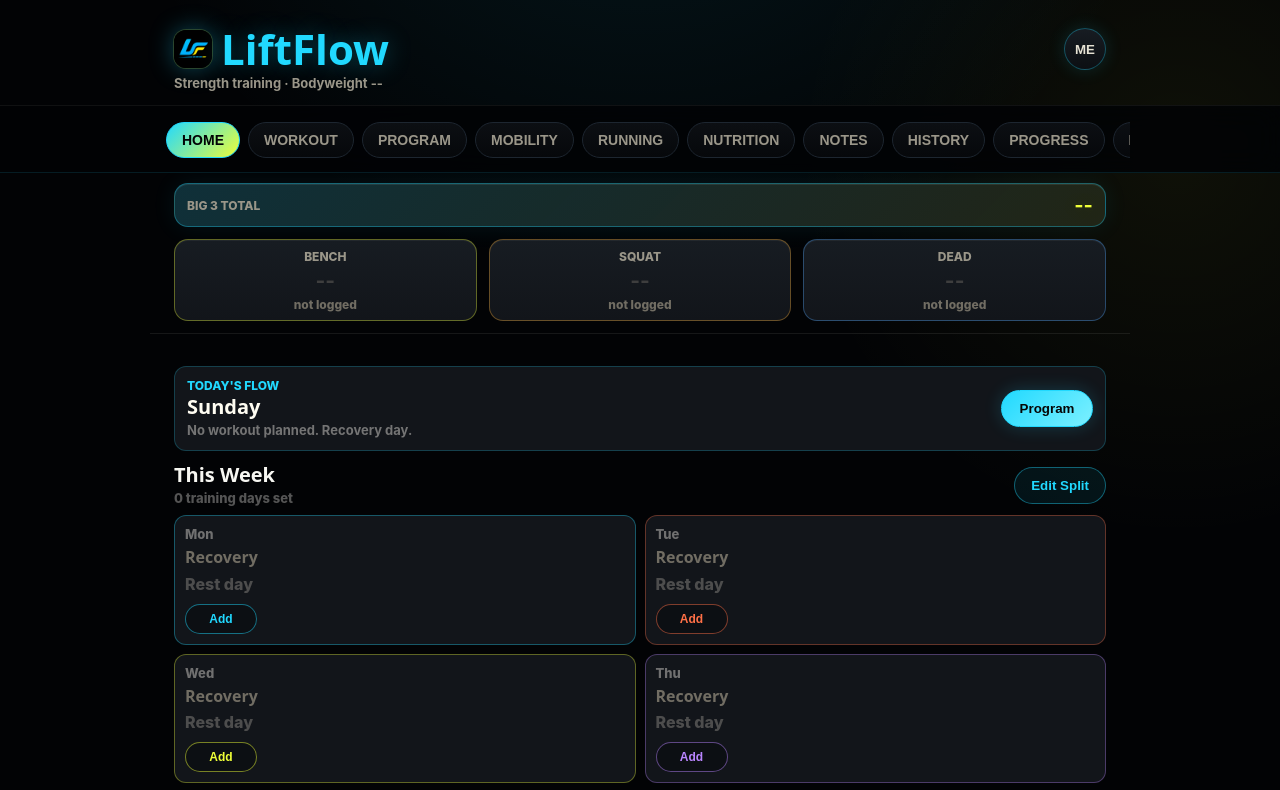
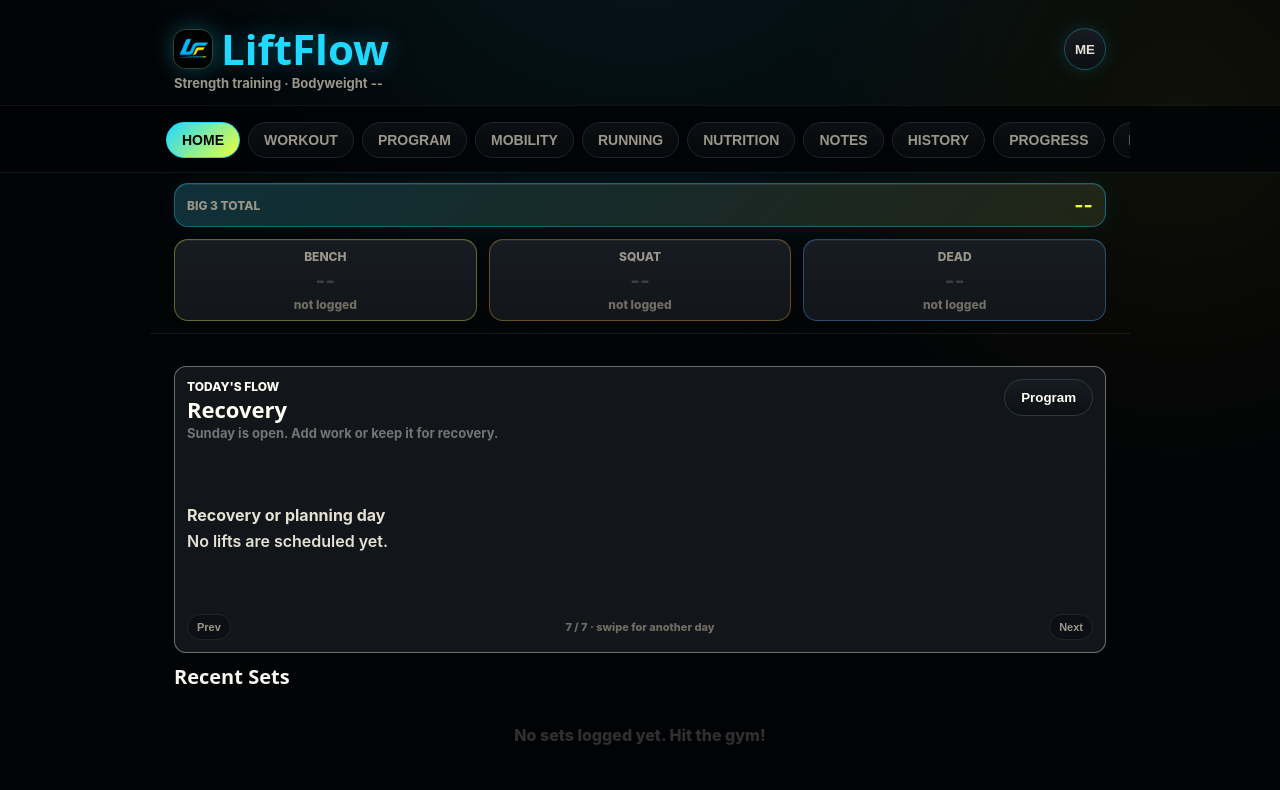
Before and after one commit to SoftLockedLive/LiftFlow, a Next.js app in the folder liftflow/: page / in a window 1280 px wide. Shown: the top 790 px of the page. Built offline with nearby package versions, Linux system fonts and the light colour scheme.

Commit message:
Add swipeable home flow card

```diff
--- a/liftflow/src/components/Layout.js
+++ b/liftflow/src/components/Layout.js
@@ -86,7 +86,12 @@ export default function Layout({ children }) {
     <div style={shell}>
       <header className="app-hero" style={hero}>
         <div style={heroTitleBlock}>
-          <div style={brandLockup}>
+          <button
+            type="button"
+            onClick={() => navigateTab("/")}
+            style={brandButton}
+            aria-label="Go to home"
+          >
             <Image
               src="/icons/icon-192.png"
               alt=""
@@ -96,7 +101,7 @@ export default function Layout({ children }) {
               style={logoMark}
             />
             <h1 style={brand}>LiftFlow</h1>
-          </div>
+          </button>
           <p style={subhead}>{goalLabel} training · {bodyweight}</p>
         </div>
 
@@ -311,6 +316,16 @@ const brandLockup = {
   gap: 9,
 };
 
+const brandButton = {
+  ...brandLockup,
+  padding: 0,
+  border: 0,
+  borderRadius: 0,
+  background: "transparent",
+  boxShadow: "none",
+  textAlign: "left",
+};
+
 const logoMark = {
   width: 38,
   height: 38,
--- a/liftflow/src/pages/index.js
+++ b/liftflow/src/pages/index.js
@@ -14,12 +14,16 @@ export default function Home() {
   const [plan, setPlan] = useState({});
   const [today, setToday] = useState("Monday");
   const [openRecent, setOpenRecent] = useState("");
+  const [flowIndex, setFlowIndex] = useState(0);
+  const [touchStart, setTouchStart] = useState(null);
 
   useEffect(() => {
     const timer = window.setTimeout(() => {
       setWorkouts(getWorkouts());
       setPlan(getPlan());
-      setToday(getTodayName());
+      const currentDay = getTodayName();
+      setToday(currentDay);
+      setFlowIndex(Math.max(0, DAYS.indexOf(currentDay)));
     }, 0);
 
     return () => window.clearTimeout(timer);
@@ -43,96 +47,91 @@ export default function Home() {
     [plan, today]
   );
 
-  const todaysLifts = week.find((day) => day.isToday)?.lifts || [];
-  const todayItem = week.find((day) => day.isToday);
-  const plannedDays = week.filter((day) => day.lifts.length > 0 || day.recovery).length;
+  const flowItem = week[flowIndex] || week.find((day) => day.isToday) || week[0];
+  const flowHasPlan = flowItem?.lifts?.length > 0 || flowItem?.recovery;
   const recentSessions = useMemo(() => buildRecentSessions(workouts).slice(0, 5), [workouts]);
+
+  function moveFlow(direction) {
+    setFlowIndex((current) => (current + direction + DAYS.length) % DAYS.length);
+  }
+
+  function finishSwipe(endX) {
+    if (touchStart === null) return;
+    const distance = endX - touchStart;
+    setTouchStart(null);
+    if (Math.abs(distance) < 42) return;
+    moveFlow(distance < 0 ? 1 : -1);
+  }
 
   return (
     <div style={homeWrap}>
-      <section className="home-focus" style={focusCard}>
+      <section
+        className="home-focus"
+        style={{
+          ...focusCard,
+          borderColor: flowItem?.recovery ? tint(colors.success, 0.42) : tint(flowItem?.accent || colors.brand, 0.38),
+        }}
+        onTouchStart={(event) => setTouchStart(event.touches[0]?.clientX ?? null)}
+        onTouchEnd={(event) => finishSwipe(event.changedTouches[0]?.clientX ?? touchStart)}
+      >
+        <div style={flowTop}>
           <div>
-          <p style={eyebrow}>Today&apos;s Flow</p>
-          <h2 style={focusTitle}>{today}</h2>
+            <p style={{ ...eyebrow, color: flowItem?.recovery ? colors.success : flowItem?.accent || colors.brand }}>
+              {getFlowLabel(flowItem?.day, today)}
+            </p>
+            <h2 style={focusTitle}>{getDayTitle(flowItem)}</h2>
             <p style={focusCopy}>
-            {todayItem?.recovery
-              ? `${todayItem.recovery.activity} · ${todayItem.recovery.duration}`
-              : todaysLifts.length > 0
-              ? `${getDayTitle(todayItem)} · ${todaysLifts.slice(0, 2).map((lift) => lift.exercise).join(", ")}`
-              : "No workout planned. Recovery day."}
+              {flowItem?.recovery
+                ? `${flowItem.recovery.activity} · ${flowItem.recovery.duration} · ${flowItem.recovery.intensity || "Easy"}`
+                : flowItem?.lifts?.length > 0
+                ? `${flowItem.day} · ${flowItem.lifts.length} planned lift${flowItem.lifts.length === 1 ? "" : "s"}`
+                : `${flowItem?.day || "Today"} is open. Add work or keep it for recovery.`}
             </p>
           </div>
 
           <button
             type="button"
-          className="primary"
-          onClick={() => router.push(todaysLifts.length > 0 || todayItem?.recovery ? `/workout?day=${encodeURIComponent(today)}` : "/plan")}
+            className={flowHasPlan ? "primary" : ""}
+            onClick={() => router.push(flowHasPlan ? `/workout?day=${encodeURIComponent(flowItem.day)}` : "/plan")}
             style={focusButton}
           >
-          {todaysLifts.length > 0 || todayItem?.recovery ? "View" : "Program"}
-        </button>
-      </section>
-
-      <section style={section}>
-        <div className="section-header" style={sectionHeader}>
-          <div>
-            <h2 style={sectionTitle}>This Week</h2>
-            <p style={sectionMeta}>{plannedDays} training days set</p>
-          </div>
-          <button type="button" onClick={() => router.push("/plan")} style={ghostButton}>
-            Edit Split
+            {flowHasPlan ? "Open" : "Program"}
           </button>
         </div>
 
-        <div className="home-week-grid" style={weekGrid}>
-          {week.map((item) => (
-            <article
-              key={item.day}
-              style={{
-                ...dayCard,
-                ...(item.day === "Sunday" ? sundayCard : {}),
-                borderColor: item.recovery ? tint(colors.success, 0.42) : item.isToday ? item.accent : tint(item.accent, 0.34),
-                background: colors.surface,
-              }}
-            >
-              <div style={dayTopline}>
-                <p style={dayMeta}>{item.day.slice(0, 3)}</p>
-                {item.isToday && <span style={{ ...todayBadge, color: item.accent }}>Today</span>}
+        <div style={flowBody}>
+          {flowItem?.recovery ? (
+            <div style={flowRecovery}>
+              <strong>{flowItem.recovery.activity}</strong>
+              {flowItem.recovery.notes && <span>{flowItem.recovery.notes}</span>}
+            </div>
+          ) : flowItem?.lifts?.length > 0 ? (
+            flowItem.lifts.slice(0, 4).map((lift) => (
+              <div key={lift.id || lift.exercise} style={flowLiftRow}>
+                <div>
+                  <strong style={flowLiftName}>{lift.exercise}</strong>
+                  <p style={flowLiftMeta}>{lift.sets || "--"} sets · {lift.reps || "--"} reps</p>
+                </div>
+                {(lift.note || lift.stretches) && <span style={flowLiftNote}>{lift.note || lift.stretches}</span>}
+              </div>
+            ))
+          ) : (
+            <div style={flowRecovery}>
+              <strong>Recovery or planning day</strong>
+              <span>No lifts are scheduled yet.</span>
+            </div>
+          )}
+          {flowItem?.lifts?.length > 4 && <p style={flowMore}>+{flowItem.lifts.length - 4} more lifts in workout</p>}
         </div>
 
-              <h3 style={{ ...dayTitle, color: item.recovery ? colors.success : item.lifts.length > 0 ? item.accent : colors.mutedStrong }}>
-                {getDayTitle(item)}
-              </h3>
-
-              {item.recovery ? (
-                <p style={restCopy}>{item.recovery.activity} · {item.recovery.duration}</p>
-              ) : item.lifts.length > 0 ? (
-                <div style={liftPreview}>
-                  {item.lifts.slice(0, 3).map((lift) => (
-                    <LiftChip key={lift.id || lift.exercise} lift={lift} />
-                  ))}
-                  {item.lifts.length > 3 && (
-                    <span style={liftChip}>+{item.lifts.length - 3} more</span>
-                  )}
-                </div>
-              ) : (
-                <p style={restCopy}>Rest day</p>
-              )}
-
-              <button
-                type="button"
-                onClick={() => router.push(item.lifts.length > 0 || item.recovery ? `/workout?day=${encodeURIComponent(item.day)}` : "/plan")}
-                style={{
-                  ...openButton,
-                  color: item.recovery ? colors.success : item.accent,
-                  background: colors.surfaceSoft,
-                  borderColor: item.recovery ? tint(colors.success, 0.48) : tint(item.accent, 0.48),
-                }}
-              >
-                {item.lifts.length > 0 || item.recovery ? "Open" : "Add"}
+        <div style={flowFooter}>
+          <button type="button" onClick={() => moveFlow(-1)} style={flowNavButton} aria-label="Previous day">
+            Prev
           </button>
-            </article>
-          ))}
+          <span style={flowHint}>{flowIndex + 1} / {DAYS.length} · swipe for another day</span>
+          <button type="button" onClick={() => moveFlow(1)} style={flowNavButton} aria-label="Next day">
+            Next
+          </button>
         </div>
       </section>
 
@@ -181,20 +180,23 @@ export default function Home() {
   );
 }
 
-function LiftChip({ lift }) {
-  return (
-    <span style={liftChip}>
-      {lift.exercise} · {lift.sets}x{lift.reps}
-    </span>
-  );
-}
-
 function getDayTitle(day) {
+  if (!day) return "Today";
   if (day.name) return day.name;
   if (day.recovery) return "Recovery";
   if (day.lifts.length === 0) return "Recovery";
   if (day.lifts.length === 1) return day.lifts[0].exercise;
   return `${day.lifts.length} Exercises`;
+}
+
+function getFlowLabel(day, today) {
+  if (!day) return "Today's Flow";
+  const dayIndex = DAYS.indexOf(day);
+  const todayIndex = DAYS.indexOf(today);
+  if (dayIndex === todayIndex) return "Today's Flow";
+  if (dayIndex === (todayIndex + 1) % DAYS.length) return "Tomorrow's Flow";
+  if (dayIndex === (todayIndex + DAYS.length - 1) % DAYS.length) return "Yesterday's Flow";
+  return `${day}'s Flow`;
 }
 
 function buildRecentSessions(workouts) {
@@ -233,12 +235,21 @@ const homeWrap = {
 };
 
 const focusCard = {
-  minHeight: 72,
+  minHeight: 282,
   border: `1px solid ${tint(colors.brand, 0.22)}`,
   borderRadius: 12,
   background: colors.surface,
-  padding: "11px 12px",
-  alignItems: "center",
+  padding: 12,
+  display: "grid",
+  alignContent: "space-between",
+  gap: 10,
+  overflow: "hidden",
+  touchAction: "pan-y",
+};
+
+const flowTop = {
+  display: "flex",
+  alignItems: "flex-start",
   justifyContent: "space-between",
   gap: 12,
 };
@@ -254,7 +265,7 @@ const eyebrow = {
 const focusTitle = {
   margin: "4px 0",
   color: colors.text,
-  fontSize: 20,
+  fontSize: 22,
   lineHeight: 1,
 };
 
@@ -267,7 +278,82 @@ const focusCopy = {
 };
 
 const focusButton = {
-  minWidth: 92,
+  minWidth: 84,
+  flex: "0 0 auto",
+};
+
+const flowBody = {
+  minHeight: 152,
+  display: "grid",
+  gap: 7,
+};
+
+const flowLiftRow = {
+  display: "flex",
+  justifyContent: "space-between",
+  gap: 10,
+  borderTop: `1px solid ${colors.borderSoft}`,
+  paddingTop: 7,
+  minWidth: 0,
+};
+
+const flowLiftName = {
+  display: "block",
+  color: colors.textSoft,
+  fontSize: 14,
+  lineHeight: 1.1,
+};
+
+const flowLiftMeta = {
+  margin: "3px 0 0",
+  color: colors.mutedStrong,
+  fontSize: 12,
+};
+
+const flowLiftNote = {
+  maxWidth: "46%",
+  color: colors.muted,
+  fontSize: 11,
+  lineHeight: 1.25,
+  textAlign: "right",
+  overflow: "hidden",
+};
+
+const flowRecovery = {
+  minHeight: 96,
+  display: "grid",
+  alignContent: "center",
+  gap: 6,
+  color: colors.textSoft,
+};
+
+const flowMore = {
+  margin: 0,
+  color: colors.brand,
+  fontSize: 12,
+  fontWeight: 800,
+};
+
+const flowFooter = {
+  display: "flex",
+  alignItems: "center",
+  justifyContent: "space-between",
+  gap: 8,
+};
+
+const flowHint = {
+  color: colors.mutedStrong,
+  fontSize: 11,
+  fontWeight: 800,
+  textAlign: "center",
+};
+
+const flowNavButton = {
+  padding: "6px 9px",
+  color: colors.muted,
+  background: colors.surfaceSoft,
+  borderColor: colors.borderSoft,
+  fontSize: 11,
 };
 
 const section = {
```
Lines whose indentation alone changed are shown as unchanged.
